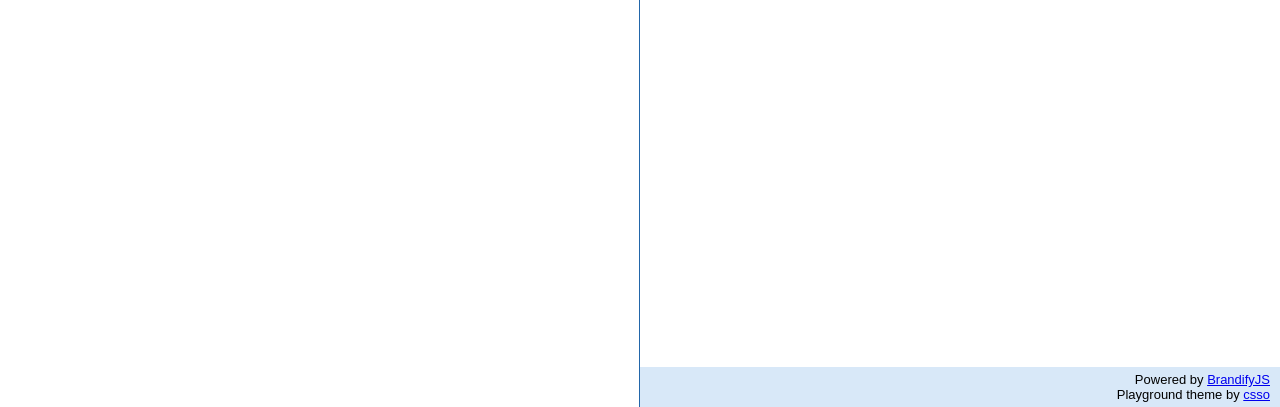
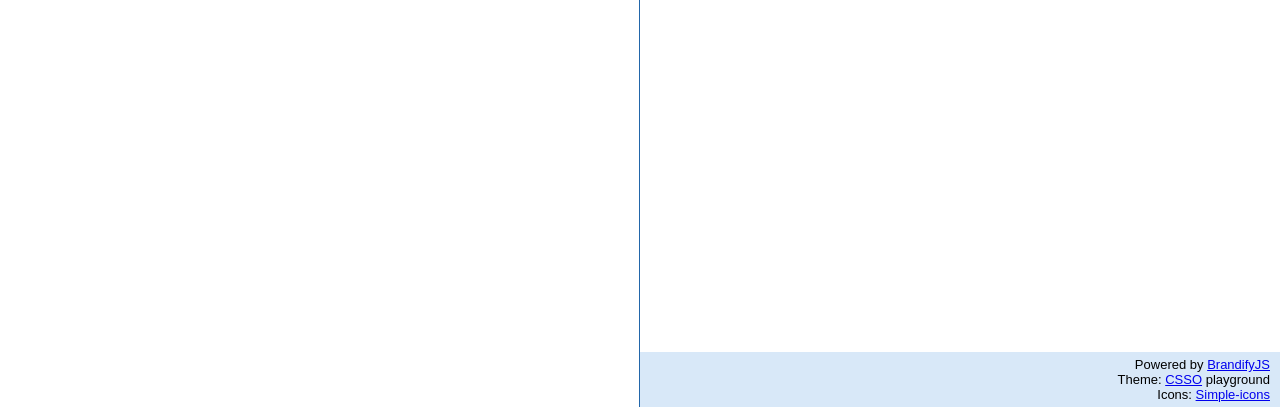
Before and after one commit to greybax/brandifyjs, a website: page index.html in a window 1280 px wide. Shown: the part 393-800 px from the top of the page. Drawn offline with Linux system fonts and the light colour scheme.

Commit message:
added simple-icons link to playground

```diff
--- a/index.html
+++ b/index.html
@@ -47,7 +47,9 @@ P.S. Thanks for cool icons to simple icons!
         <div class="stat-block">
           <div id="stat"></div>
           <div class="powered">
-            Powered by <a href="https://github.com/greybax/brandifyjs">BrandifyJS</a> <br/> Playground theme by <a href="https://css.github.io/csso/csso.html">csso</a>
+            Powered by <a href="https://github.com/greybax/brandifyjs">BrandifyJS</a> <br/>
+            Theme: <a href="https://css.github.io/csso/csso.html">CSSO</a> playground <br/>
+            Icons: <a href="https://github.com/danleech/simple-icons">Simple-icons</a>
           </div>
         </div>
       </div>
```
Also changed, not shown: 1 other file.
